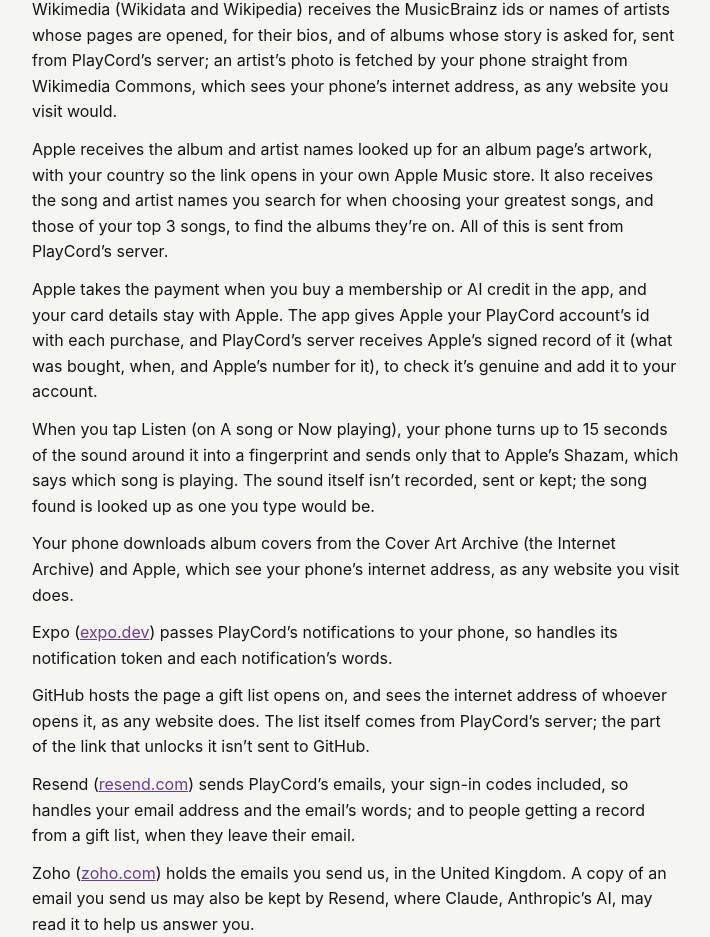
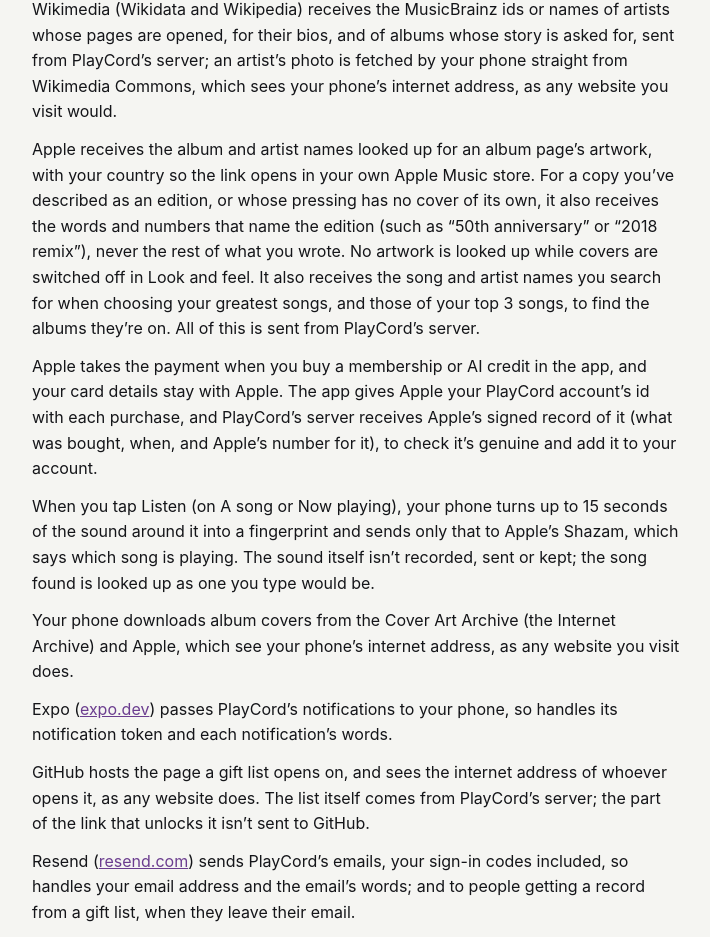
Before and after one commit to Delapsus-Angelus/playcord-web, a plain HTML site: page privacy.html in a window 1280 px wide. Shown: the part 5253-6190 px from the top of the page, without its empty margins (284-994 px from the left). Drawn offline with Linux system fonts and the light colour scheme.

Commit message:
Privacy, 18 November 2026: for an edition's cover, Apple gets only the words and numbers naming the edition, none with covers off (PlayCord 1.0.1444)
Co-Authored-By: Claude Opus 5.5 <noreply@anthropic.com>
Claude-Session: https://claude.ai/code/session_01QiCQVLeUwybkkxzHDnP46R

```diff
--- a/privacy.html
+++ b/privacy.html
@@ -81,7 +81,7 @@
 <p>Something you wrote that another member reports, or that PlayCord’s AI held back from the message boards before it showed, is looked into the same way, with your nickname, and with whether you have the record, when you wrote it, whether you had taken it down yourself, whether PlayCord’s team has taken down posts of yours before, and what the team is deciding about it.</p>
 <p>When PlayCord’s owner changes your membership, your credit or your AI allowance, or deletes your account, the AI is asked for its advice first and is sent your account’s details: your membership, your credit and your AI allowance with what you have used of it, whether your account is a temporary one, the days you joined and last signed in, how many records, pieces of kit, playlists and reports you have, what your AI work cost in the last 30 days, and your last 20 lines of credit, each with what it was for and about (a record, a song or a piece of kit by name), when, how it began and its note (for a purchase, the App Store’s number for it). PlayCord adds neither your name nor your email address; the reason or note the owner types goes as typed. PlayCord also asks the AI about things worked out from everyone’s records together, with nothing saying whose: an album’s name, to find its cover; what members paid a shop for delivery, to work out its charges; a shop members have named, with the place given for it, before it joins PlayCord’s list; a piece of kit’s name and a picture members said was not it; and counts, such as how many members have a record and which countries members are in.</p>
 <p>A Discogs collection file you bring in is read on your phone. PlayCord keeps its own copy of MusicBrainz, the open music database, on a server it rents from Hetzner (<a href="https://hetzner.com" rel="noopener">hetzner.com</a>) in Finland. That copy is asked for song, artist and album names, the albums whose details and pressings you look at, and any catalogue number or barcode you search for under “Which pressing is yours”, the words you search for albums with, the barcodes you scan, the artist names you type in The Greatest, and, if you look for new pressings, the albums in your plan and on your watch list (as MusicBrainz’s ids for them). When the copy can’t answer, MusicBrainz itself (<a href="https://musicbrainz.org" rel="noopener">musicbrainz.org</a>) is asked the same. Either way it’s sent from PlayCord’s server. Wikimedia (Wikidata and Wikipedia) receives the MusicBrainz ids or names of artists whose pages are opened, for their bios, and of albums whose story is asked for, sent from PlayCord’s server; an artist’s photo is fetched by your phone straight from Wikimedia Commons, which sees your phone’s internet address, as any website you visit would.</p>
-<p>Apple receives the album and artist names looked up for an album page’s artwork, with your country so the link opens in your own Apple Music store. It also receives the song and artist names you search for when choosing your greatest songs, and those of your top 3 songs, to find the albums they’re on. All of this is sent from PlayCord’s server.</p>
+<p>Apple receives the album and artist names looked up for an album page’s artwork, with your country so the link opens in your own Apple Music store. For a copy you’ve described as an edition, or whose pressing has no cover of its own, it also receives the words and numbers that name the edition (such as “50th anniversary” or “2018 remix”), never the rest of what you wrote. No artwork is looked up while covers are switched off in Look and feel. It also receives the song and artist names you search for when choosing your greatest songs, and those of your top 3 songs, to find the albums they’re on. All of this is sent from PlayCord’s server.</p>
 <p>Apple takes the payment when you buy a membership or AI credit in the app, and your card details stay with Apple. The app gives Apple your PlayCord account’s id with each purchase, and PlayCord’s server receives Apple’s signed record of it (what was bought, when, and Apple’s number for it), to check it’s genuine and add it to your account.</p>
 <p>When you tap Listen (on A song or Now playing), your phone turns up to 15 seconds of the sound around it into a fingerprint and sends only that to Apple’s Shazam, which says which song is playing. The sound itself isn’t recorded, sent or kept; the song found is looked up as one you type would be.</p>
 <p>Your phone downloads album covers from the Cover Art Archive (the Internet Archive) and Apple, which see your phone’s internet address, as any website you visit does.</p>
```
